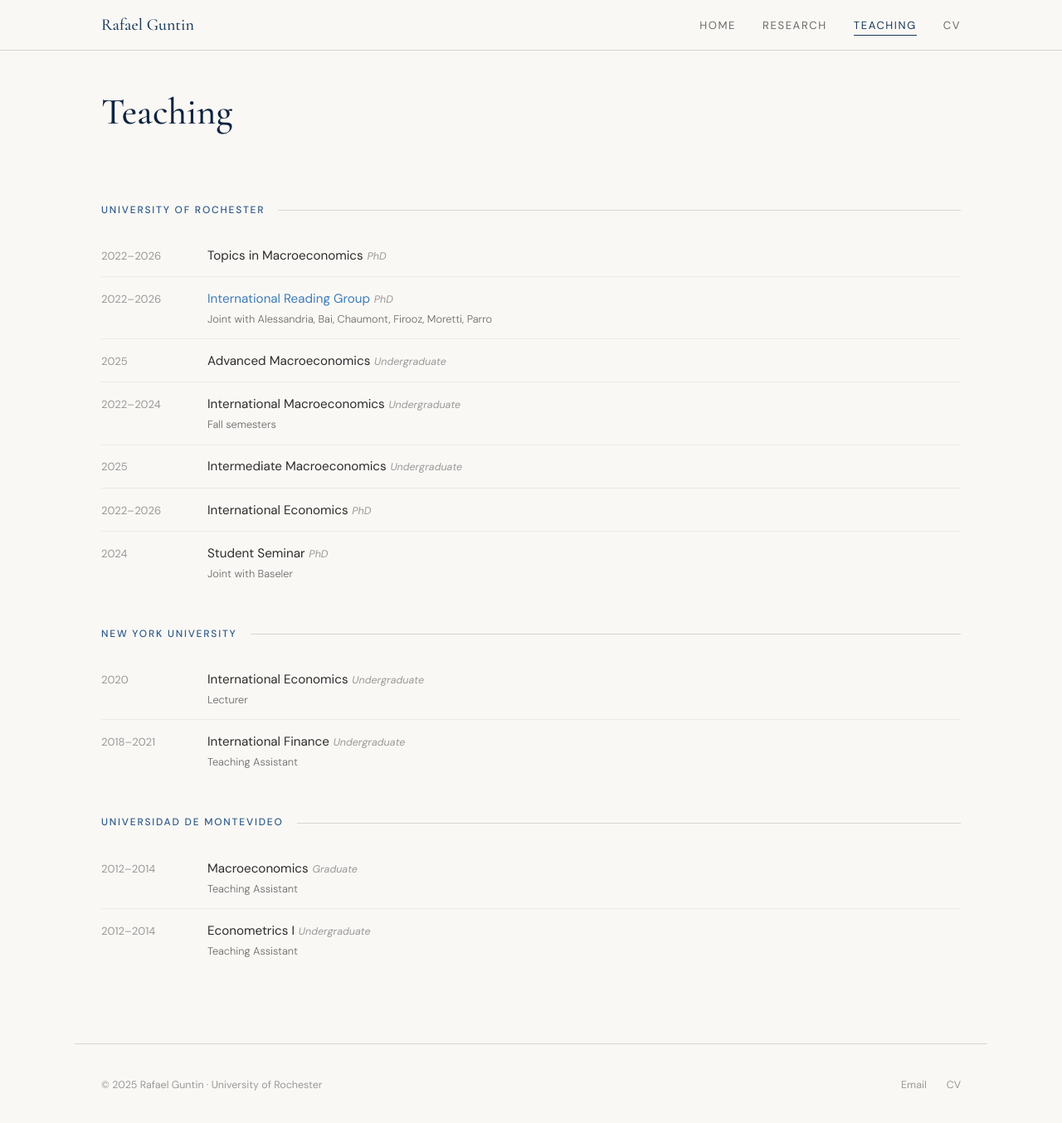
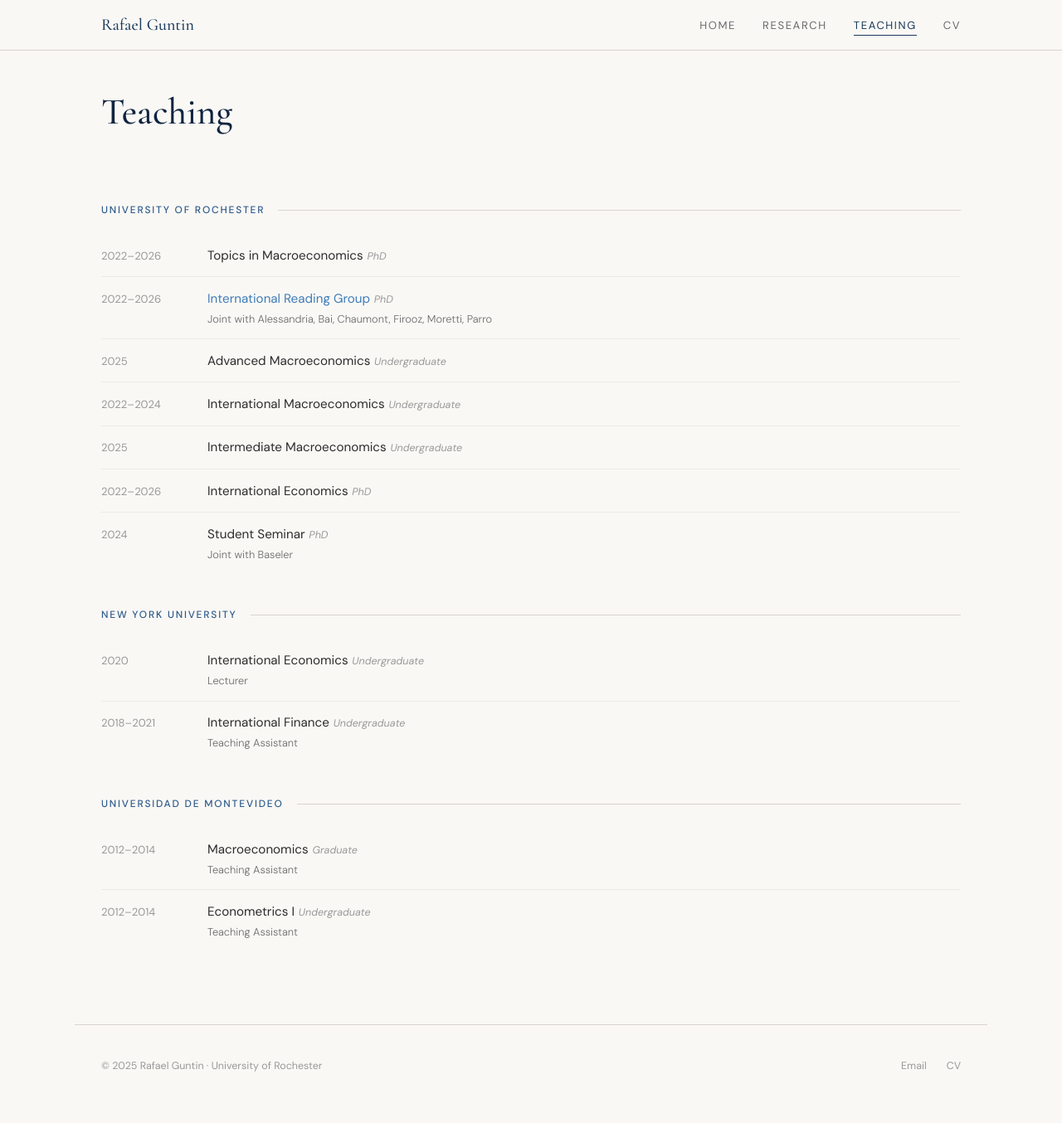
Before and after one commit to rafaguntin/rafaguntin.github.io, a Jekyll site: the page teaching/index.html, which Jekyll copies as it is, in a window 1280 px wide and 1359 px high. Shown: the top 1354 px of the window at 83% size. Built offline with Jekyll 4.4.1, drawn with Linux system fonts in a browser that asks for light colours.

Commit message:
Remove unnecessary line breaks in course info

```diff
--- a/teaching/index.html
+++ b/teaching/index.html
@@ -129,7 +129,6 @@
         <span class="course-years">2022&ndash;2024</span>
         <div class="course-info">
           <span class="course-name">International Macroeconomics</span><span class="course-level">Undergraduate</span>
-          <p class="course-note">Fall semesters</p>
         </div>
       </div>
 
```
